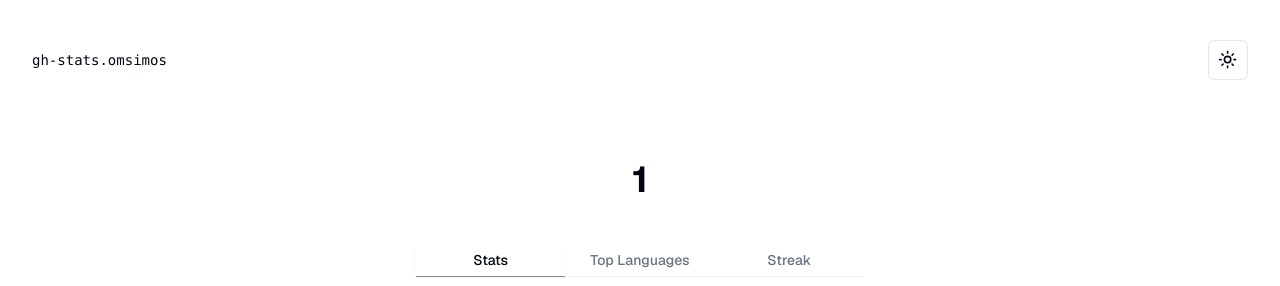
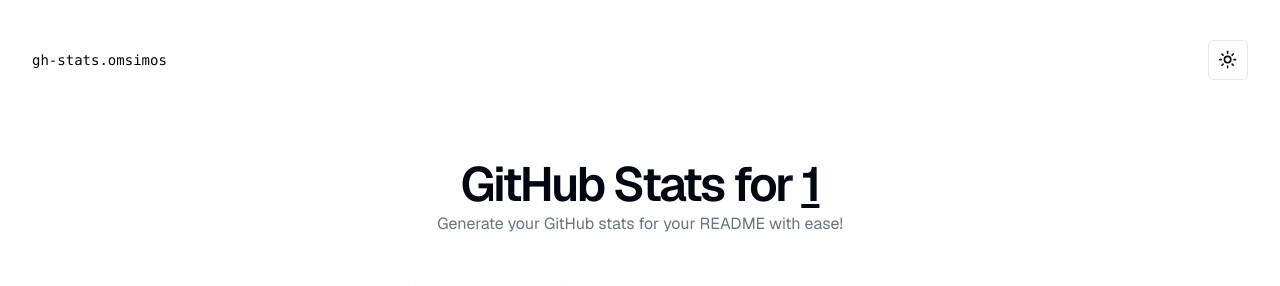
Before and after one commit to omsimos/github-stats, a Next.js app: page /user/1 in a window 1280 px wide. Shown: the top 286 px of the page. Built offline with nearby package versions, Linux system fonts and the light colour scheme.

Commit message:
chore: improve design

```diff
--- a/src/app/page.tsx
+++ b/src/app/page.tsx
@@ -5,7 +5,14 @@
   return (
     <main className="min-h-screen pt-40 pb-20">
       <div className="space-y-10">
-        <h1 className="text-4xl font-bold text-center">GH Stats Generator</h1>
+        <div className="text-center">
+          <h1 className="text-5xl font-semibold tracking-tighter">
+            GitHub Stats Generator
+          </h1>
+          <p className="text-muted-foreground">
+            Generate your GitHub stats for your README with ease!
+          </p>
+        </div>
         <div className="max-w-md mx-auto">
           <GhStatsForm />
           <Preview />
--- a/src/app/user/[username]/page.tsx
+++ b/src/app/user/[username]/page.tsx
@@ -4,7 +4,22 @@
   return (
     <main className="min-h-screen pt-40 pb-20">
       <div className="space-y-10">
-        <h1 className="text-4xl font-bold text-center">{params.username}</h1>
+        <div className="text-center">
+          <h1 className="text-5xl font-semibold tracking-tighter">
+            GitHub Stats for&nbsp;
+            <a
+              href={`https://github.com/${params.username}`}
+              target="blank"
+              rel="noopener noreferrer"
+              className="underline"
+            >
+              {params.username}
+            </a>
+          </h1>
+          <p className="mt-1 text-muted-foreground">
+            Generate your GitHub stats for your README with ease!
+          </p>
+        </div>
         <div className="max-w-md mx-auto">
           <Preview />
         </div>
--- a/src/components/navbar.tsx
+++ b/src/components/navbar.tsx
@@ -1,9 +1,10 @@
+import Link from "next/link";
 import { ToggleTheme } from "./toggle-theme";
 
 export default function Navbar() {
   return (
     <div className="z-10 fixed left-0 top-0 right-0 w-full mx-auto container mt-10 items-center justify-between font-mono text-sm lg:flex">
-      <p>gh-stats.omsimos</p>
+      <Link href="/">gh-stats.omsimos</Link>
       <ToggleTheme />
     </div>
   );
--- a/src/components/preview.tsx
+++ b/src/components/preview.tsx
@@ -72,7 +72,11 @@
           </TabsTrigger>
         ))}
       </TabsList>
-
+      {!username && (
+        <p className="text-sm italic text-muted-foreground">
+          This is only a preview, generate stats to get your result.
+        </p>
+      )}
       {tabsData.map(({ value, imgSrc, alt }) => (
         <TabsContent key={value} value={value} className="w-full relative">
           {imageLoad[value as keyof typeof tabValues] === true && (
```
